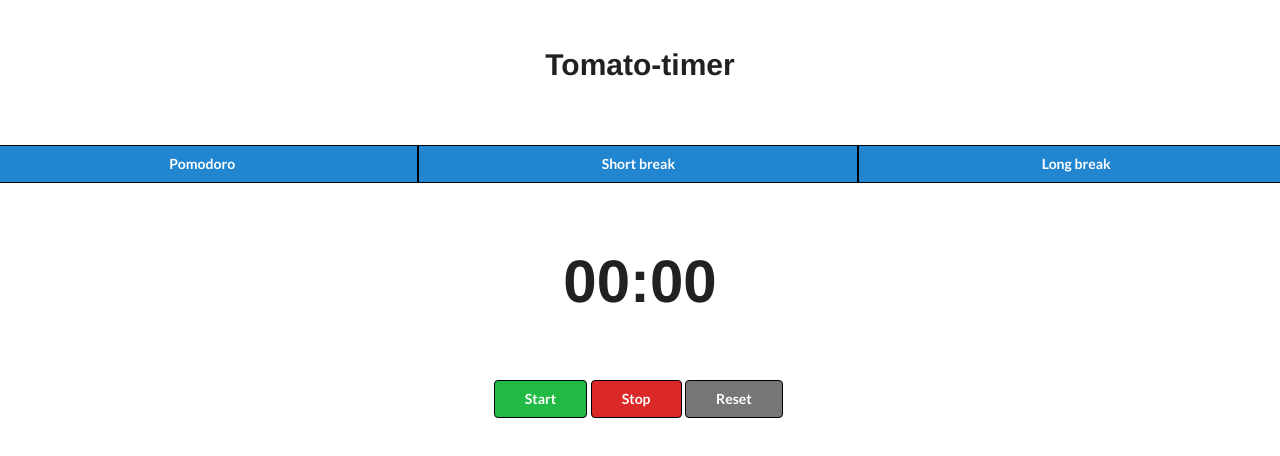
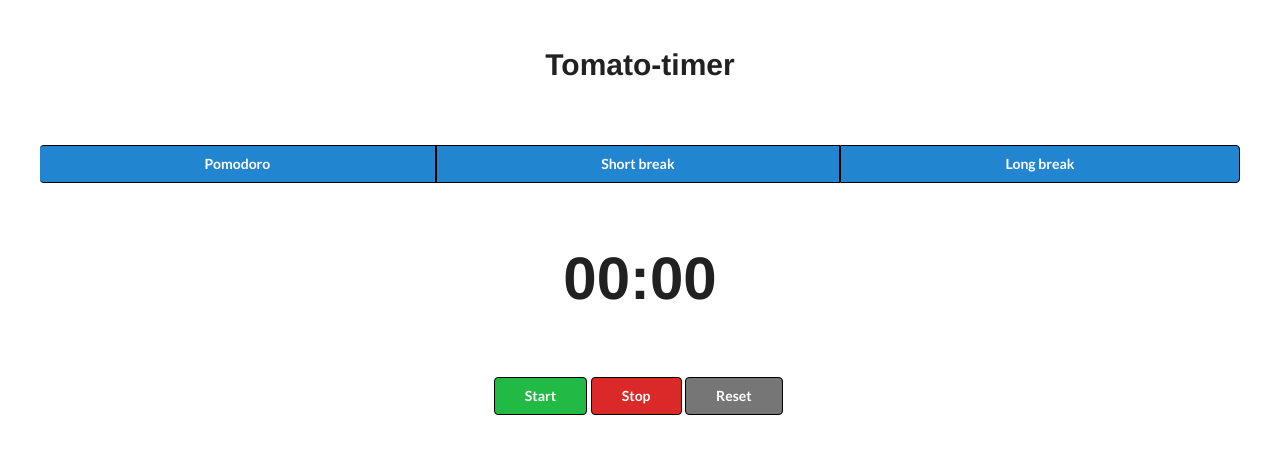
Before and after one commit to MarineCO/tomate, a plain HTML site: page index.html in a window 1280 px wide. Drawn offline with nearby package versions, Linux system fonts and the light colour scheme.

Commit message:
ok 1er codeReview

```diff
--- a/app.js
+++ b/app.js
@@ -23,7 +23,7 @@ $(document).ready(function(){
 			this.intervalID = setInterval(function(){
 				this.updateView();
 				this.t--;
-				if (this.t === 0) {
+				if (this.t < 0) {
 					this.stop();
 				}
 			}.bind(this), 1000);
@@ -33,6 +33,9 @@ $(document).ready(function(){
 			var minutes = Math.floor(this.t/60);
 			var secondes = this.t % 60;
 			$('h2').html(this.addZero(minutes) + ':' + this.addZero(secondes));
+		},
+
+		progressPieChart: function(){
 		},
 
 		addZero: function(nombre){
--- a/index.html
+++ b/index.html
@@ -8,16 +8,19 @@
 </head>
 <body>
 	<div class="">
-		<div class="ui centered aligned grid">
+		<div class="ui tomatoTimer centered aligned grid">
 			<h1 class="tomate">Tomato-timer</h1>
 		</div>
 		<div class="ui blue buttons centered aligned grid">
-			<button class="ui button" id="pomodoro">Pomodoro</button>
-			<button class="ui button" id="shortBreak">Short break</button>
-			<button class="ui button" id="longBreak">Long break</button>
+			<button class="pomodoro ui button" id="pomodoro">Pomodoro</button>
+			<button class="shortBreak ui button" id="shortBreak">Short break</button>
+			<button class="longBreak ui button" id="longBreak">Long break</button>
 		</div>
 		<div class="ui centered aligned grid">
 			<h2 class="time">00:00</h1>
+		</div>
+		<div class="ui centered aligned grid" id="container">
+
 		</div>
 		<div id="use" class="ui centered aligned grid">
 			<button class="positive ui button" id="start">Start</button>
--- a/style.css
+++ b/style.css
@@ -8,11 +8,22 @@
 	font-size: 60px;
 	font-family: "Helvetica Neue", Helvetica, Arial, "sans-Serif";
 }
-#pomodoro, #shortBreak, #longBreak {
+.pomodoro.ui.button, .shortBreak.ui.button, .longBreak.ui.button {
 	border: solid black 0.1px;
+}
+.ui.blue.buttons {
+	margin-left: 40px;
+	margin-right: 40px;
+	height: 35px;
 }
 #start, #stop, #reset {
 	padding-left: 30px;
 	padding-right: 30px;
 	border: solid black 0.1px;
 }
+/*#container {
+  margin: 20px;
+  width: 200px;
+  height: 200px;
+  position: relative;
+}*/
```
